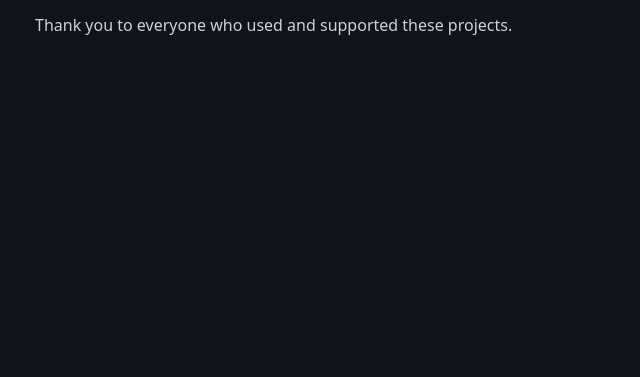
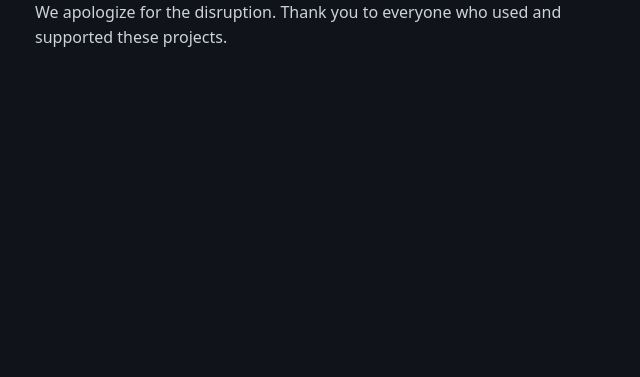
Before and after one commit to hashhumanity/hash-humanity-whitepaper, a plain HTML site: page 404.html in a window 1280 px wide. Shown: the part 423-800 px from the top of the page, without its empty margins (301-941 px from the left). Drawn offline with Linux system fonts and the light colour scheme.

Commit message:
Add the shutdown apology

```diff
--- a/404.html
+++ b/404.html
@@ -1,4 +1,4 @@
 <!doctype html>
 <html lang="en"><head><meta charset="utf-8"><meta name="viewport" content="width=device-width, initial-scale=1"><meta name="robots" content="noindex, nofollow"><title>We are done.</title>
 <style>html{color-scheme:dark}body{margin:0;background:#10131a;color:#f5f6f8;font:1rem/1.6 system-ui,sans-serif;display:grid;min-height:100vh;place-items:center}main{box-sizing:border-box;width:min(100%,42rem);padding:2rem}h1{font-size:clamp(1.9rem,6vw,3rem);line-height:1.15;margin:0 0 1rem}p{color:#cdd2dd;margin:.7rem 0}</style></head>
-<body><main><h1>We are done.</h1><p>Hash Humanity, HumanKey, Datawatch USA, and Shipyard Chat have ended.</p><p>Thank you to everyone who used and supported these projects.</p></main></body></html>
+<body><main><h1>We are done.</h1><p>Hash Humanity, HumanKey, Datawatch USA, and Shipyard Chat have ended.</p><p>We apologize for the disruption. Thank you to everyone who used and supported these projects.</p></main></body></html>
```
Also changed, not shown: index.html (+1 -1 lines).
